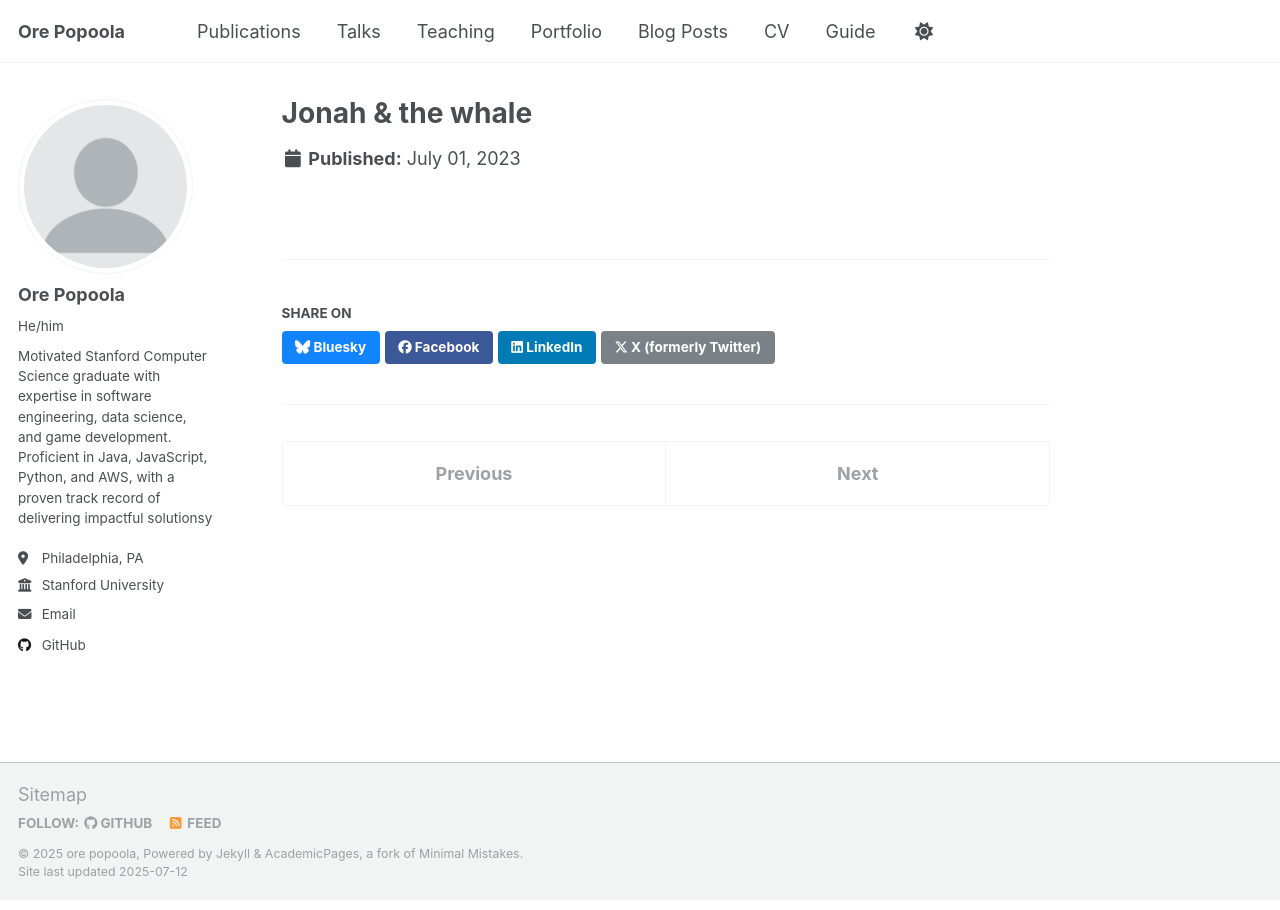
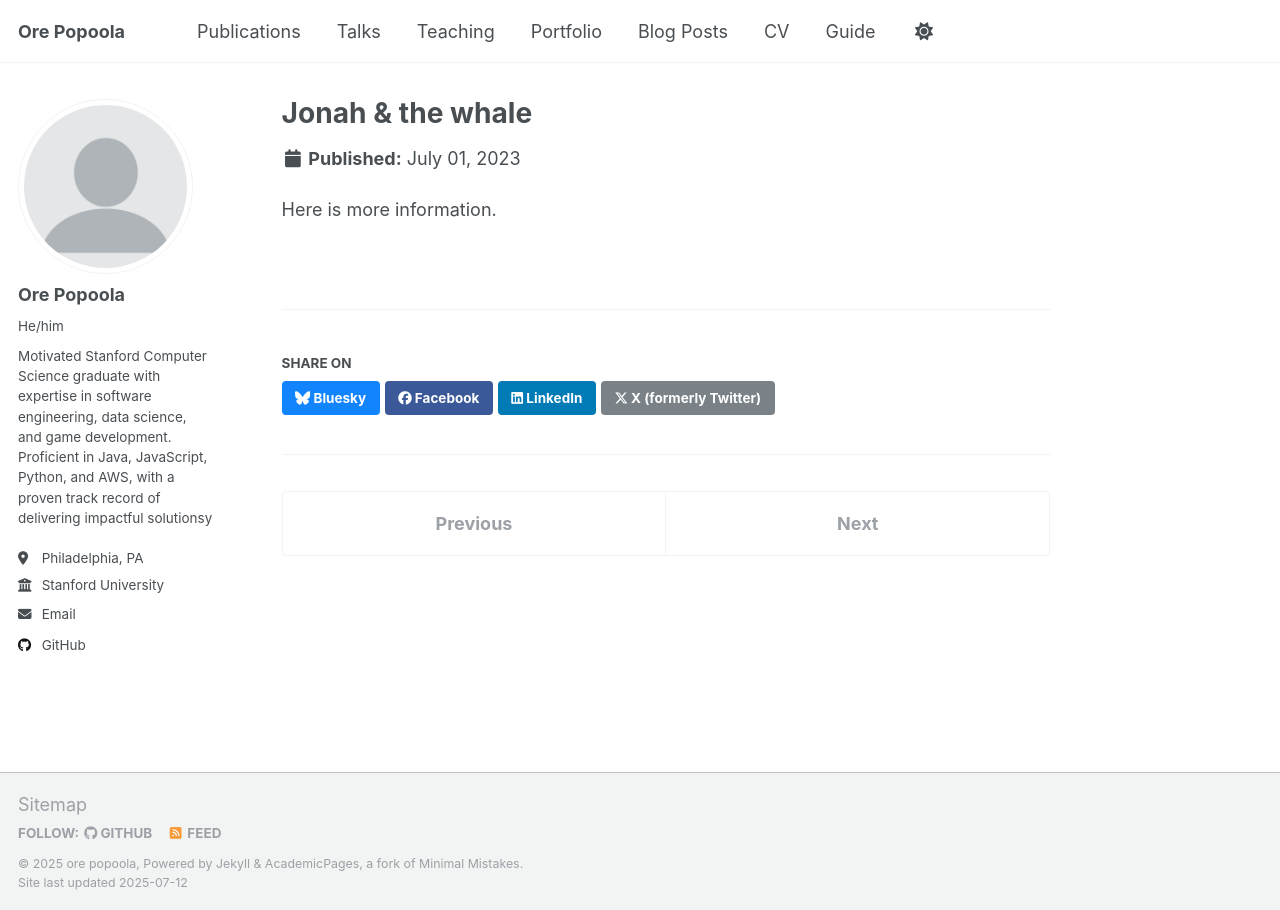
Before and after one commit to OrePopoola/orepopoola.github.io, a Jekyll site: the page built from _publications/paper1.md, in a window 1280 px wide. Built offline with Jekyll 4.4.1, drawn with Linux system fonts in a browser that asks for light colours; a script that is not in the unit is left out.

Commit message:
Update paper1.md

```diff
--- a/_publications/paper1.md
+++ b/_publications/paper1.md
@@ -6,5 +6,6 @@ permalink: '/publication/paper1'
 excerpt: 'This emotional paper is part prose, part philosophy'
 date: 2023-7-01
 
-paperurl: 'orepopoola.github.io/files/jonah___the_whale-2.pdf'
+paperurl: '/files/jonah___the_whale-2.pdf'
 ---
+Here is more information.
```
